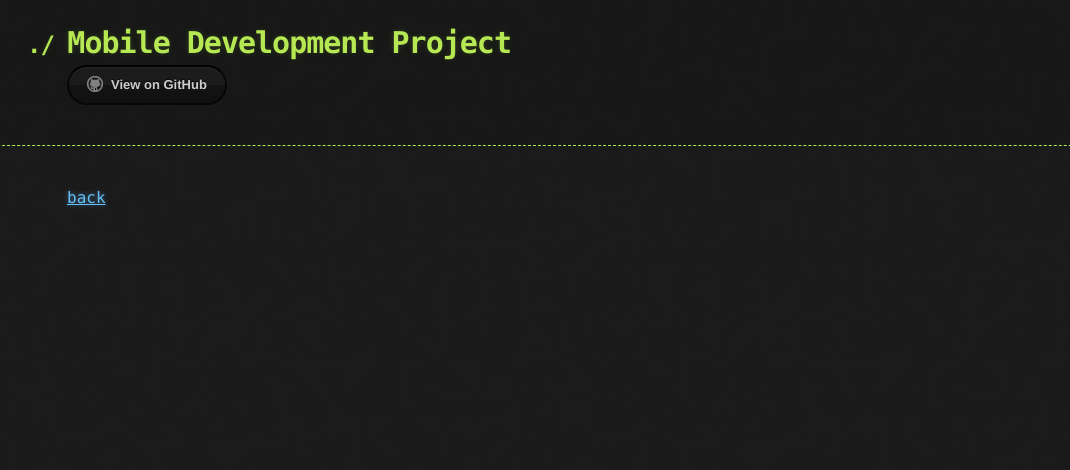
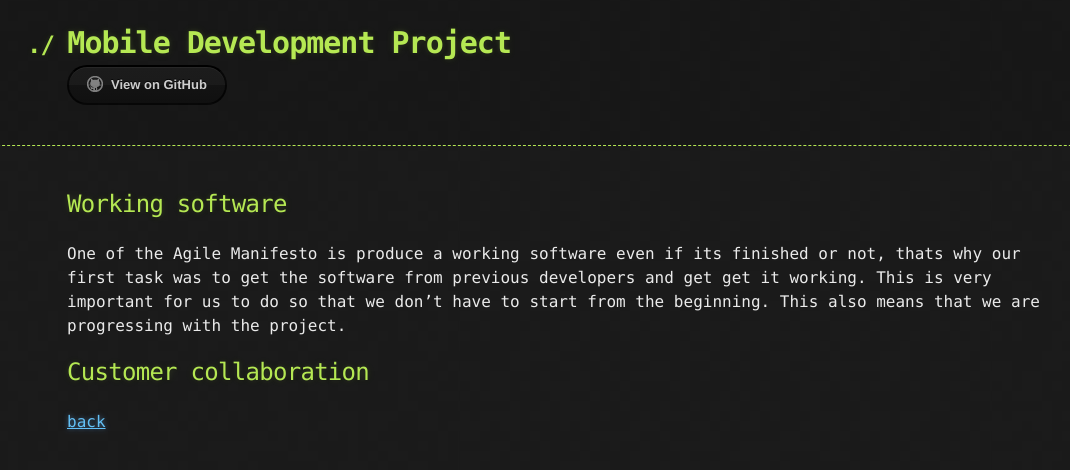
Before and after one commit to amorjk1/Project-1, a Jekyll site: the page built from agile-principle.md, in a window 1280 px wide. Shown: the top 470 px of the page, without its empty margins (73-1143 px from the left). Built offline with Jekyll 4.4.1, drawn with Linux system fonts in a browser that asks for light colours; our own code applies the rules of GitHub Pages for plain Markdown files.

Commit message:
Added content on the agile principle

```diff
--- a/agile-principle.md
+++ b/agile-principle.md
@@ -1,3 +1,8 @@
+## Working software
+
+One of the Agile Manifesto is produce a working software even if its finished or not, thats why our first task was to get the software from previous developers and get get it working. This is very important for us to do so that we don't have to start from the beginning. This also means that we are progressing with the project.
+
+## Customer collaboration
 
 
 
```
Also changed, not shown: assets/images/feedback.PNG (added).
